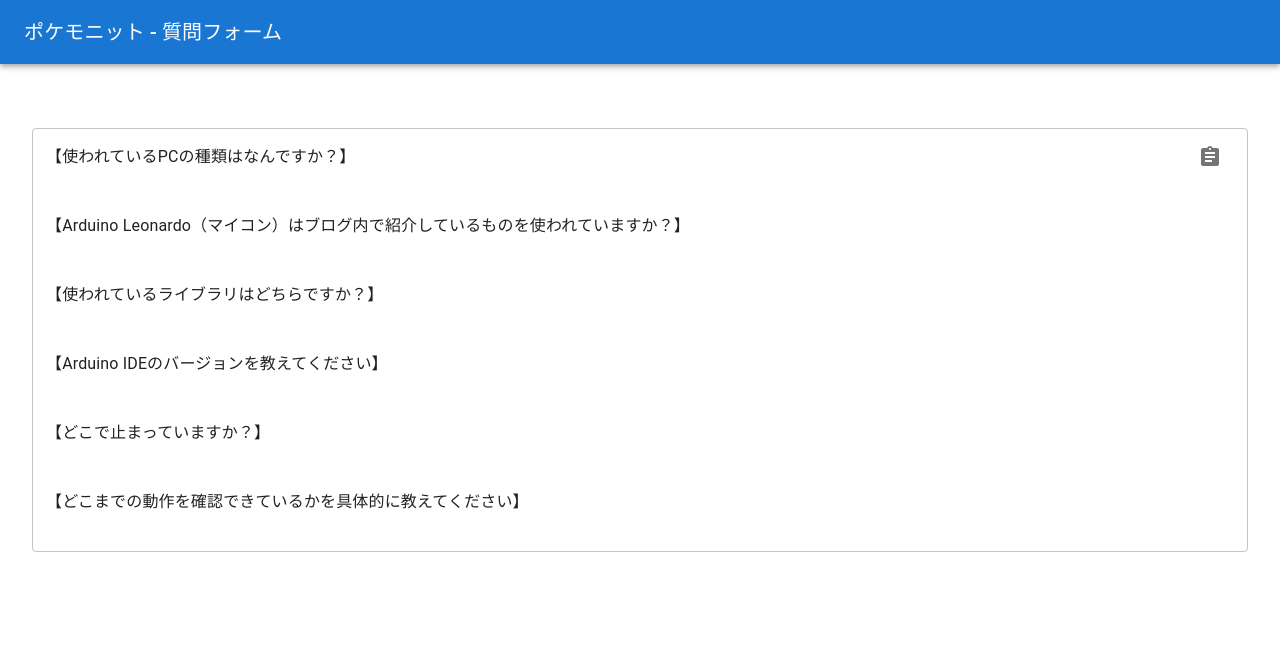
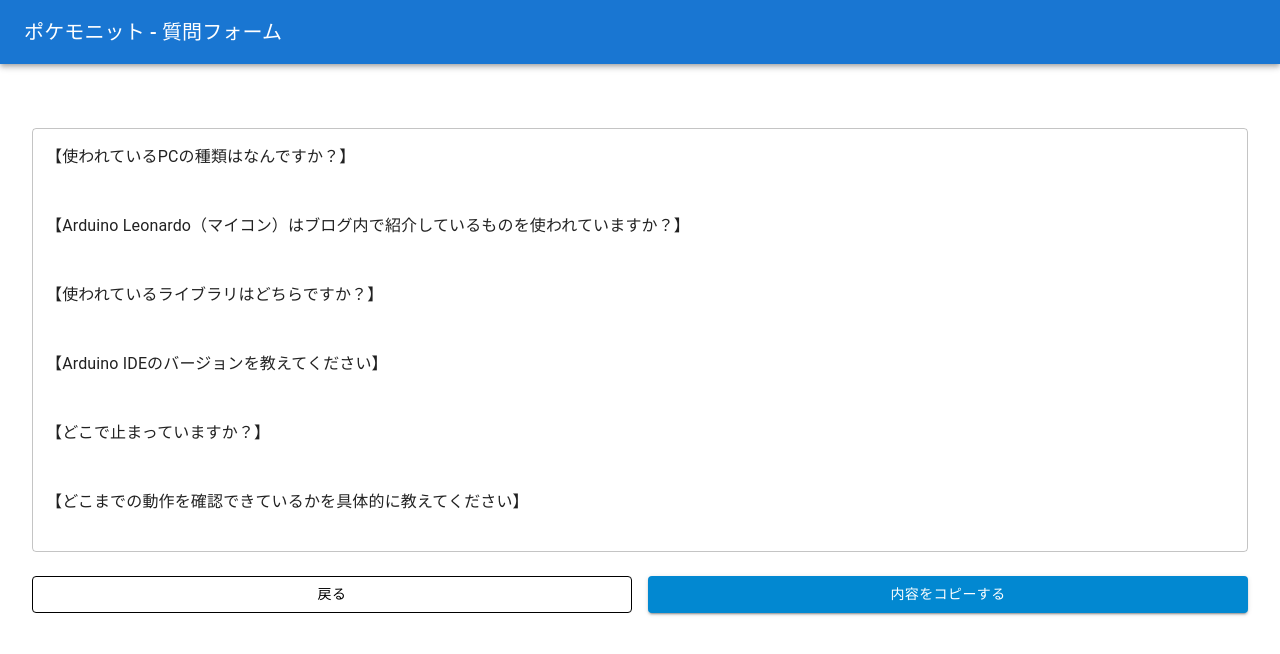
Before and after one commit to lefmarna/contact.pokemonit, a Next.js app: page /setup/result in a window 1280 px wide. Shown: the top 654 px of the page. Built offline with nearby package versions, Linux system fonts and the light colour scheme.

Commit message:
feat: コピーのUIを変更

```diff
--- a/src/pages/code/result.tsx
+++ b/src/pages/code/result.tsx
@@ -1,7 +1,6 @@
-import { Button, IconButton, OutlinedInput, Tooltip } from '@mui/material'
+import { Button, OutlinedInput, Tooltip } from '@mui/material'
 import type { NextPage } from 'next'
 import { useRecoilValue } from 'recoil'
-import AssignmentIcon from '@mui/icons-material/Assignment'
 import { useClipboard } from '../../hooks/useClipboard'
 import { useState } from 'react'
 import {
@@ -58,6 +57,9 @@ const SetupResult: NextPage = () => {
   return (
     <>
       <OutlinedInput type='text' value={resultMessage} multiline fullWidth readOnly />
+      <p>
+        スクリーンショットや動画があればより解決できる可能性が高くなります。合わせて用意していただけると非常に助かります。
+      </p>
       <FormActions>
         <RouterBackButton />
         <Tooltip
--- a/src/pages/setup/result.tsx
+++ b/src/pages/setup/result.tsx
@@ -1,4 +1,4 @@
-import { IconButton, OutlinedInput, Tooltip } from '@mui/material'
+import { Button, OutlinedInput, Tooltip } from '@mui/material'
 import type { NextPage } from 'next'
 import { useRecoilValue } from 'recoil'
 import {
@@ -9,7 +9,6 @@ import {
   MICON_TITLE,
   WHERE_STOP_TITLE,
 } from '../../constants/setup'
-import AssignmentIcon from '@mui/icons-material/Assignment'
 import {
   arduinoState,
   computerState,
@@ -22,6 +21,8 @@ import {
 } from '../../store/setupState'
 import { useClipboard } from '../../hooks/useClipboard'
 import { useState } from 'react'
+import { FormActions } from '../../components/molecules/FormActions'
+import RouterBackButton from '../../components/molecules/RouterBackButton'
 
 const SetupResult: NextPage = () => {
   const { writeToClipboard } = useClipboard()
@@ -53,13 +54,9 @@ const SetupResult: NextPage = () => {
 
   return (
     <>
-      <OutlinedInput
-        type='text'
-        value={resultMessage}
-        multiline
-        fullWidth
-        readOnly
-        endAdornment={
+      <OutlinedInput type='text' value={resultMessage} multiline fullWidth readOnly />
+      <FormActions>
+        <RouterBackButton />
         <Tooltip
           arrow
           open={openTip}
@@ -68,18 +65,11 @@ const SetupResult: NextPage = () => {
           placement='top'
           title='コピーしました'
         >
-            <IconButton
-              onClick={handleClickButton}
-              edge='start'
-              sx={{ mx: 'auto', mb: 'auto', py: 0 }}
-              size='large'
-              disabled={resultMessage === ''}
-            >
-              <AssignmentIcon />
-            </IconButton>
+          <Button color='info' onClick={handleClickButton} variant='contained' sx={{ ml: 2, width: 1 }}>
+            内容をコピーする
+          </Button>
         </Tooltip>
-        }
-      />
+      </FormActions>
     </>
   )
 }
```
Lines whose indentation alone changed are shown as unchanged.
